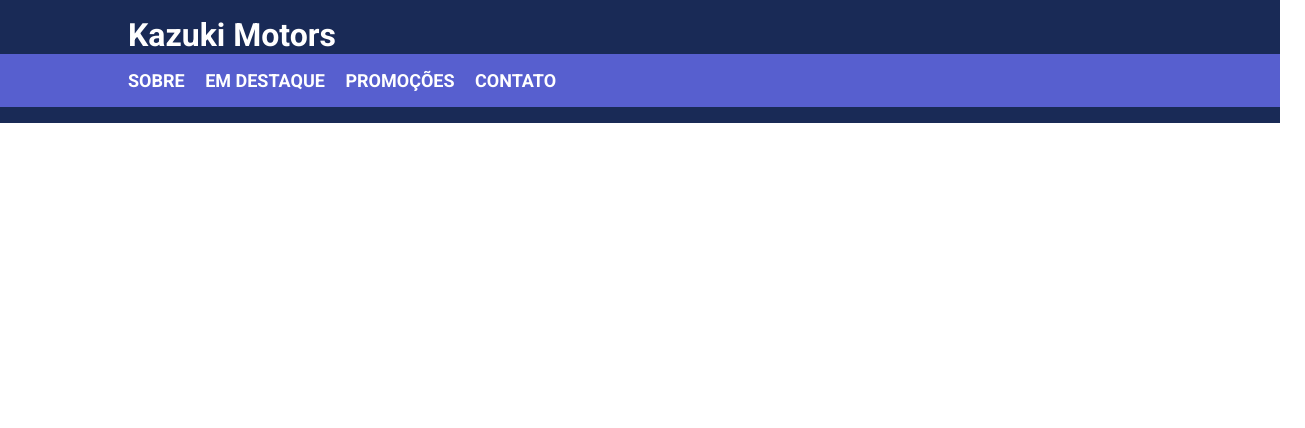
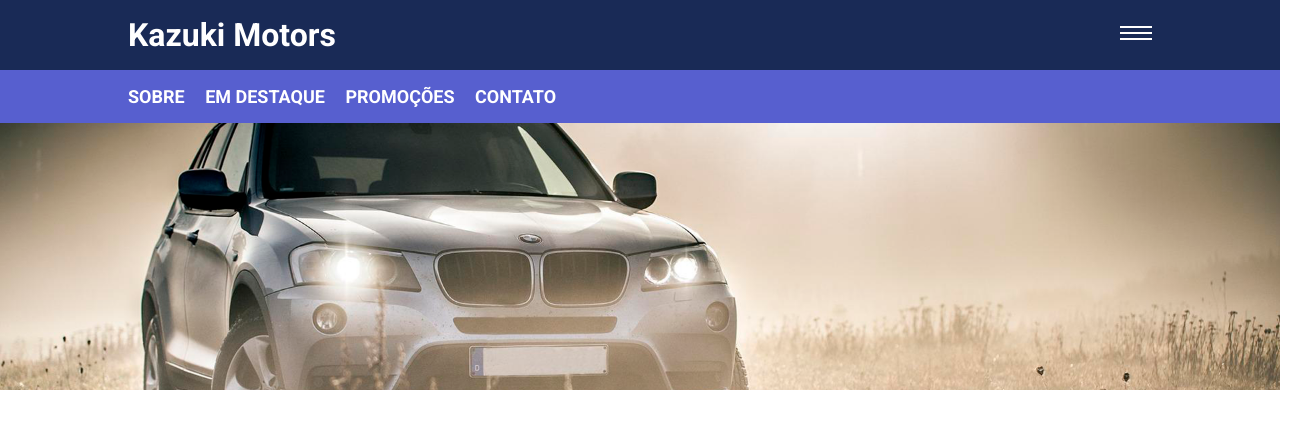
Before and after one commit to Bruno-Braganca-Fernandes/Plugins-JQuery, a plain HTML site: page index.html in a window 1280 px wide. Shown: the whole page, 1305 px wide, since content can reach past the window. Drawn offline with nearby package versions, Linux system fonts and the light colour scheme.

Commit message:
Creating carousel

```diff
--- a/index.html
+++ b/index.html
@@ -9,6 +9,9 @@
     <link rel="preconnect" href="https://fonts.gstatic.com" crossorigin>
     <link href="https://fonts.googleapis.com/css2?family=Roboto:wght@400;700&display=swap" rel="stylesheet">
     <link rel="stylesheet" href="./main.css">
+    <link rel="stylesheet" type="text/css"
+        href="https://cdn.jsdelivr.net/npm/slick-carousel@1.8.1/slick/slick-theme.css" />
+    <link rel="stylesheet" type="text/css" href="https://cdn.jsdelivr.net/npm/slick-carousel@1.8.1/slick/slick.css" />
 </head>
 
 <body>
@@ -16,7 +19,9 @@
         <div class="container">
             <h1>Kazuki Motors</h1>
             <div class="menu-hamburguer">
-
+                <span></span>
+                <span></span>
+                <span></span>
             </div>
         </div>
         <nav>
@@ -38,6 +43,22 @@
             </div>
         </nav>
     </header>
+    <div id="carousel-imagens">
+        <img src="./images/slide1.png" alt="Carro da Porsche">
+        <img src="./images/slide2.png" alt="Carro da BMW">
+        <img src="./images/slide3.png" alt="Carro da Ford">
+    </div>
+
+    <script type="text/javascript" src="https://code.jquery.com/jquery-1.11.0.min.js"></script>
+    <script type="text/javascript" src=" https://code.jquery.com/jquery-migrate-1.2.1.min.js"></script>
+    <script type="text/javascript" src="https://cdn.jsdelivr.net/npm/slick-carousel@1.8.1/slick/slick.min.js"></script>
+    <script>
+        $(document).ready(function () {
+            $('#carousel-imagens').slick({
+                autoplay: true,
+            })
+        })
+    </script>
 </body>
 
 </html>
--- a/main.css
+++ b/main.css
@@ -13,8 +13,15 @@
 
 header {
     background-color: #192a56;
-    padding: 16px 0;
+    padding-top: 16px;
     color: #fff;
+}
+
+header>.container {
+    display: flex;
+    justify-content: space-between;
+    align-items: center;
+    padding-bottom: 16px;
 }
 
 nav {
@@ -22,7 +29,7 @@ nav {
     padding: 16px 0;
 }
 
-nav li{
+nav li {
     list-style: none;
     display: inline;
     margin-right: 16px;
@@ -31,7 +38,19 @@ nav li{
     text-transform: uppercase;
 }
 
-nav li a{
+nav li a {
     color: #fff;
     text-decoration: none;
 }
+
+.menu-hamburguer {
+    width: 32px;
+}
+
+.menu-hamburguer span {
+    height: 2px;
+    width: 100%;
+    background-color: #fff;
+    display: block;
+    margin-bottom: 4px;
+}
```
